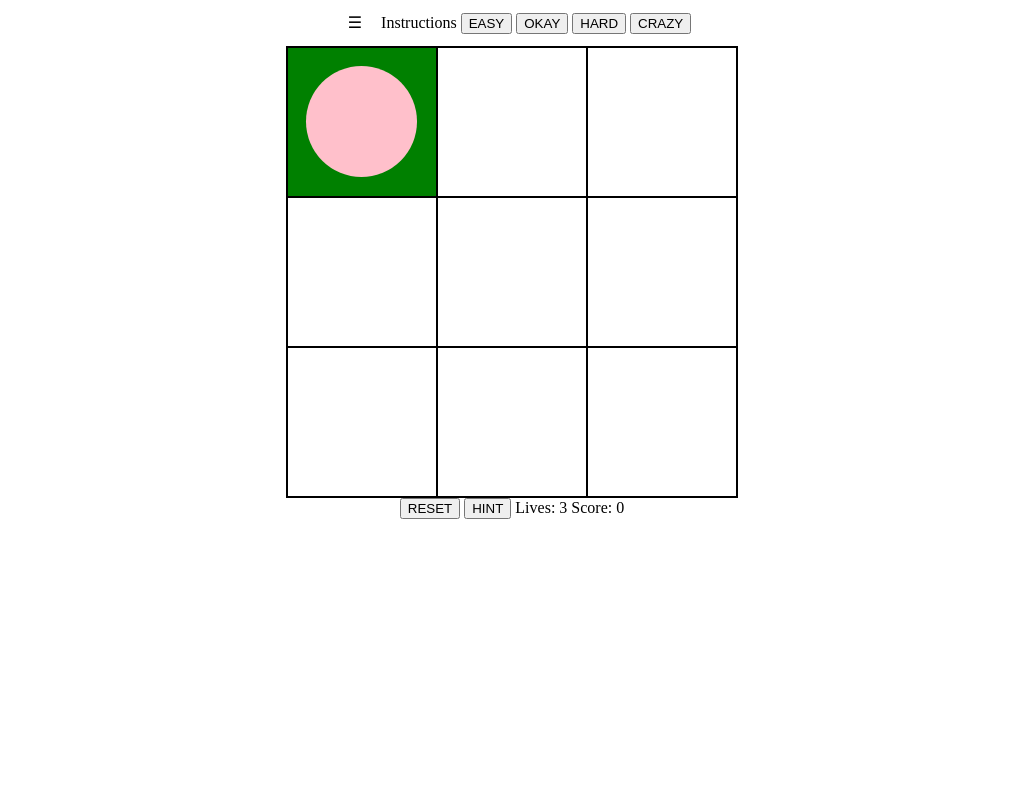
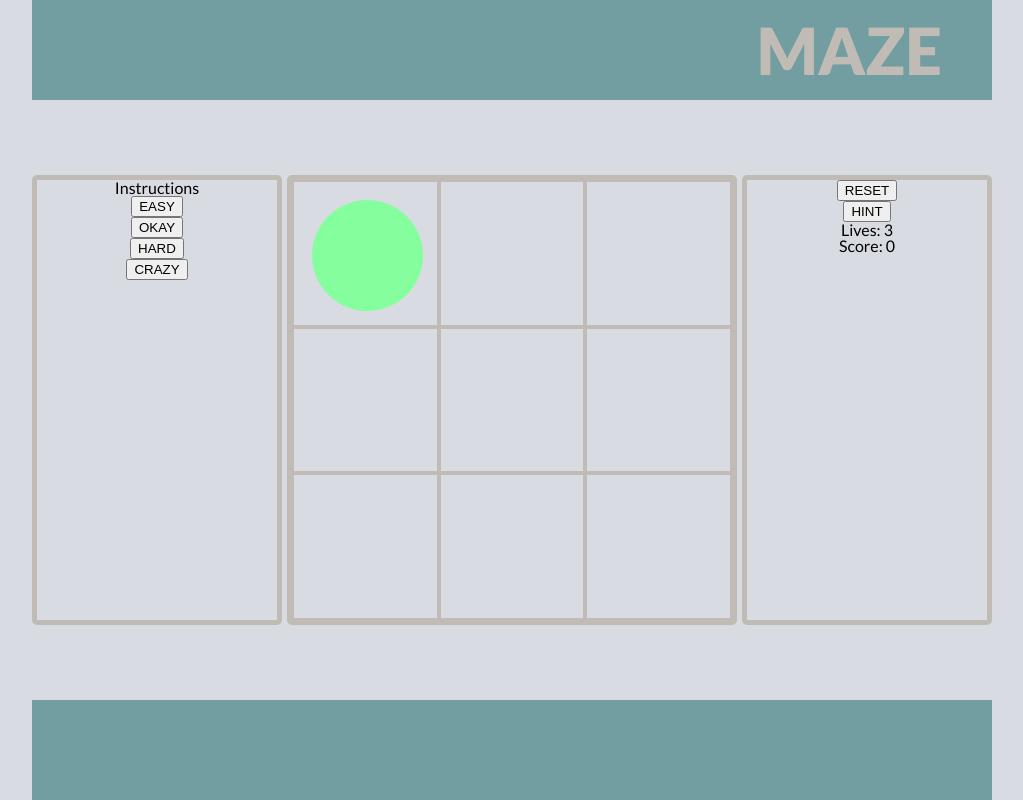
Before and after one commit to benlayer291/wdi-project-1, a PHP site: page / in a window 1280 px wide. Shown: the whole page, without its empty margins (128-1151 px from the left). Run offline with PHP 8.4, Linux system fonts and the light colour scheme; some libraries are stand-ins or nearby versions.

Commit message:
Initial stylings added to header, footer and grid

```diff
--- a/app.js
+++ b/app.js
@@ -91,39 +91,35 @@ function playGame() {
 console.log("keyed");
 console.log(width);
   var keypressed = event.which;
+
   if(id < (Math.pow(width,2)-1) && keypressed === 39) {
     id+=1;
     console.log(id);
     userMoves.push(id);
     $('.cursor'+width).animate({left: "+="+((450/width)-2)+"px"}, 100, 'swing');
-    console.log(userMoves);
     checkWin();
+
   } else if (id < (Math.pow(width,2)-1) && keypressed === 40) {
     id+=width;
     console.log(id);
     userMoves.push(id);
     $('.cursor'+width).animate({top: "+="+((450/width)-2)+"px"}, 100, 'swing');
-    console.log(userMoves);
     checkWin();
+
   }
-
-  // var $squareChosen = $(event.which);
-  // console.log($squareChosen);
-  // var $squareChosenId = parseInt($squareChosen.attr('id'));
-  // userMoves.push($squareChosenId);
 }
 
 
 
 function checkWin() {
   if (userMoves[userMoves.length-1] === randomPath[userMoves.length-1] && userMoves[userMoves.length-1] === grid[width-1][width-1]) {
-    $('#'+id).css('background', 'green');
-    $('.cursor'+width).css('background', 'blue');
+    // $('#'+id).addClass('correct-square');
+    $('.cursor'+width).addClass('correct');
     userScore++;
     $('#score').text("Score: " + userScore);
     for (var i=0; i <grid.length; i++) {
       for(var j=0; j<grid.length; j++) {
-      $('#'+grid[i][j]).css('background', 'green');
+      $('#'+grid[i][j]).addClass('correct-square');
       }
     }
     setTimeout(resetGrid, 1000);
@@ -136,19 +132,19 @@ function checkWin() {
     generateRandomPath(width);
 
   } else if (userMoves[userMoves.length-1] === randomPath[userMoves.length-1]) {
-    $('#'+id).css('background', 'green');
-    $('.cursor'+width).css('background', 'blue');
+    $('#'+userMoves[userMoves.length-2]).addClass('correct-square');
+    $('.cursor'+width).addClass('correct');
 
   } else {
-    $('#'+id).css('background', 'red');
-    $('.cursor'+width).css('background', 'orange');
+    // $('#'+id).addClass('incorrect-square');
+    $('.cursor'+width).addClass('incorrect');
     userLives--;
     $('#lives').text("Lives: " + userLives);
     if (userLives === 0) {
 
       for (var i=0; i <grid.length; i++) {
         for(var j=0; j<grid.length; j++) {
-        $('#'+grid[i][j]).css('background', 'red');
+        $('#'+grid[i][j]).addClass('incorrect-square');
         }
       }
 
@@ -168,10 +164,11 @@ function checkWin() {
 function resetGrid() {
   userMoves = [0];
   id=0;
-  $('li').removeClass('cursor'+width);
-  $('#0').html('<div class="cursor'+width+'"></div>')
-  $('li').css('background', 'white');
-  $('#0').css('background', 'green');
+  $('.gridsquare'+width).removeClass('cursor'+width);
+  $('.gridsquare'+width).removeClass('correct-square')
+  $('.gridsquare'+width).removeClass('incorrect-square');
+  $('#0').html('<div class="cursor'+width+'"></div>');
+  $('.gridsquare'+width).css('background','#D8DBE2;');
   console.log(userMoves);
 }
 
@@ -227,27 +224,3 @@ function generateGridAndPath() {
   generateRandomPath(width);
   $('.gridsquare'+width).on("click", playGame);
 }
-
-//Need to control game using arrow keys, so need to create function that responds
-//to key presses
-
-function keyMoves() {
-
-  function moveRight() {
-    $('#cursor').addClass('moveRight');
-
-  }
-
-  function moveDown() {
-    $('#cursor').addClass('moveDown');
-  }
-
-  switch(keypressed) {
-    case 'right':
-    moveRight();
-    break;
-    case 'down':
-    moveDown();
-    break;
-  }
-}
--- a/index.html
+++ b/index.html
@@ -3,14 +3,19 @@
 <head>
   <title>Maze Game </title>
   <link rel="stylesheet" type="text/css" href="reset.css">
+  <link href='https://fonts.googleapis.com/css?family=Lato:400,700,900' rel='stylesheet' type='text/css'>
   <link rel="stylesheet" type="text/css" href="style.css">
   <script src="https://ajax.googleapis.com/ajax/libs/jquery/2.1.3/jquery.min.js"></script>
   <script type="text/javascript" src ="app.js"></script>
 </head>
 <body>
   <header>
-    <nav>
-      <ul>
+    <h1>MAZE</h1>
+  </header>
+  <main>
+    <div class="container">
+      <div class="column-small">
+        <ul class="info">
           <li><a href="#"></a></li>
           <li>Instructions</li>
           <li><button type="button" class="chooseLevel" value="3">EASY</button></li>
@@ -18,9 +23,8 @@
           <li><button type="button" class="chooseLevel"value="5">HARD</button></li>
           <li><button type="button" class="chooseLevel"value="6">CRAZY</button></li>
         </ul>
-    </nav>
-  </header>
-  <main>
+      </div>
+      <div class="column-large">
         <ul class="grid">
           <li class="gridsquare3" id="0"><div class="cursor3"></div></li>
           <li class="gridsquare3" id="1"></li>
@@ -32,14 +36,17 @@
           <li class="gridsquare3" id="7"></li>
           <li class="gridsquare3" id="8"></li>
         </ul>
-    <div class="tools">
-      <ul>
+      </div>
+      <div class="column-small">
+        <ul class="tools">
           <li><button type="button" id='reset'>RESET</button></li>
           <li><button type="button" id='hint'>HINT</button></li>
           <li id="lives">Lives: 3</li>
           <li id="score">Score: 0</li>
         </ul>
       </div>
+    </div>
   </main>
+  <footer></footer>
 </body>
 </html>
--- a/style.css
+++ b/style.css
@@ -1,16 +1,33 @@
 body {
-  text-align: center;
+  font-family: 'Lato', sans-serif;
+  background: #D8DBE2;
+  /*#EDE3E4*/
 }
 
-header, main {
-  max-width: 960px;
+main {
   margin: 0 auto;
-  position: relative;
+  /*position: relative;*/
 }
 
 /*Header*/
 
-header nav > ul > li {
+header {
+  height: 100px;
+  width: 960px;
+  margin: 0 auto;
+  line-height: 100px;
+  background: #729EA1;
+  text-align: right;
+}
+
+h1 {
+  font-size: 65px;
+  font-weight: 900;
+  color: #C0BCB5;
+  margin-right: 50px;
+}
+
+/*header nav > ul > li {
   display: inline;
 }
 
@@ -23,25 +40,47 @@ header nav > ul > li a {
 
 header nav > ul > li a:before {
   content:'\2630';
+}*/
+
+/*Main*/
+main .container {
+  margin: 75px auto;
+  width: 960px;
+  overflow: hidden;
 }
 
-/*Main*/
+main .column-small {
+  float: left;
+  width: 240px;
+  height: 440px;
+  border: 5px solid #C0BCB5;
+  border-radius: 5px;
+  text-align: center;
+}
 
-.grid {
+main .column-large {
+  float: left;
+  width: 460px;
+}
+
+main .grid {
+/*  float:left;*/
   margin: 0 auto;
-  max-width: 450px;
-  max-height: 450px;
+  width: 440px;
+  height: 440px;
   overflow: hidden;
-  border: 1px solid #000;
+  border: 5px solid #C0BCB5;
+  border-radius: 5px;
   position: relative;
 }
 
+
 .gridsquare3 {
-  width: 148px;
-  height: 148px;
+  width: 142.67px;
+  height: 142.67px;
   float: left;
-  border: 1px solid #000;
-  line-height: 148px;
+  border: 2.5px solid #C0BCB5;
+  line-height: 113.33px;
   position: relative;
 }
 
@@ -76,7 +115,7 @@ header nav > ul > li a:before {
   width: 111px;
   height: 111px;
   border-radius: 100%;
-  background:pink;
+  background:#85FF9E;
   position: absolute;
   top: 17.5px;
   left: 17.5px;
@@ -89,7 +128,6 @@ header nav > ul > li a:before {
   width: 82px;
   height: 82px;
   border-radius: 100%;
-  background:pink;
   position: absolute;
   top: 14px;
   left: 14px;
@@ -102,7 +140,6 @@ header nav > ul > li a:before {
   width: 66px;
   height: 66px;
   border-radius: 100%;
-  background:pink;
   position: absolute;
   top: 11px;
   left: 11px;
@@ -115,7 +152,6 @@ header nav > ul > li a:before {
   width: 55px;
   height: 55px;
   border-radius: 100%;
-  background:pink;
   position: absolute;
   top: 9px;
   left: 9px;
@@ -124,25 +160,29 @@ header nav > ul > li a:before {
   transition: transform 500ms;
 }
 
-/*#cursor.moveRight {
-  transform: translate(widthpx, 0)
-  transition: transform 500ms ease-out;
-}*/
-
-/**#cursor.moveDown {
-  transform: translate(0, widthpx)
-  transition: transform 500ms ease-out;
-}*/
-
-main > ul > li:nth-child(1) {
-  background: green;
+.correct-square {
+  background:#85FF9E;
 }
 
-main > div {
-  max-width: 450px;
-  margin: 0 auto;
+.correct {
+  background:#85FF9E;
 }
 
-main div > ul > li {
-  display: inline;
+.incorrect-square {
+  background:#EF2D56;
 }
+
+.incorrect {
+  background:#EF2D56;
+}
+
+/*Footer*/
+
+footer {
+  height: 100px;
+  width: 960px;
+  margin: 75px auto 0 auto;
+  line-height: 100px;
+  background: #729EA1;
+  overflow: hidden;
+}
```
Lines whose indentation alone changed are shown as unchanged.
